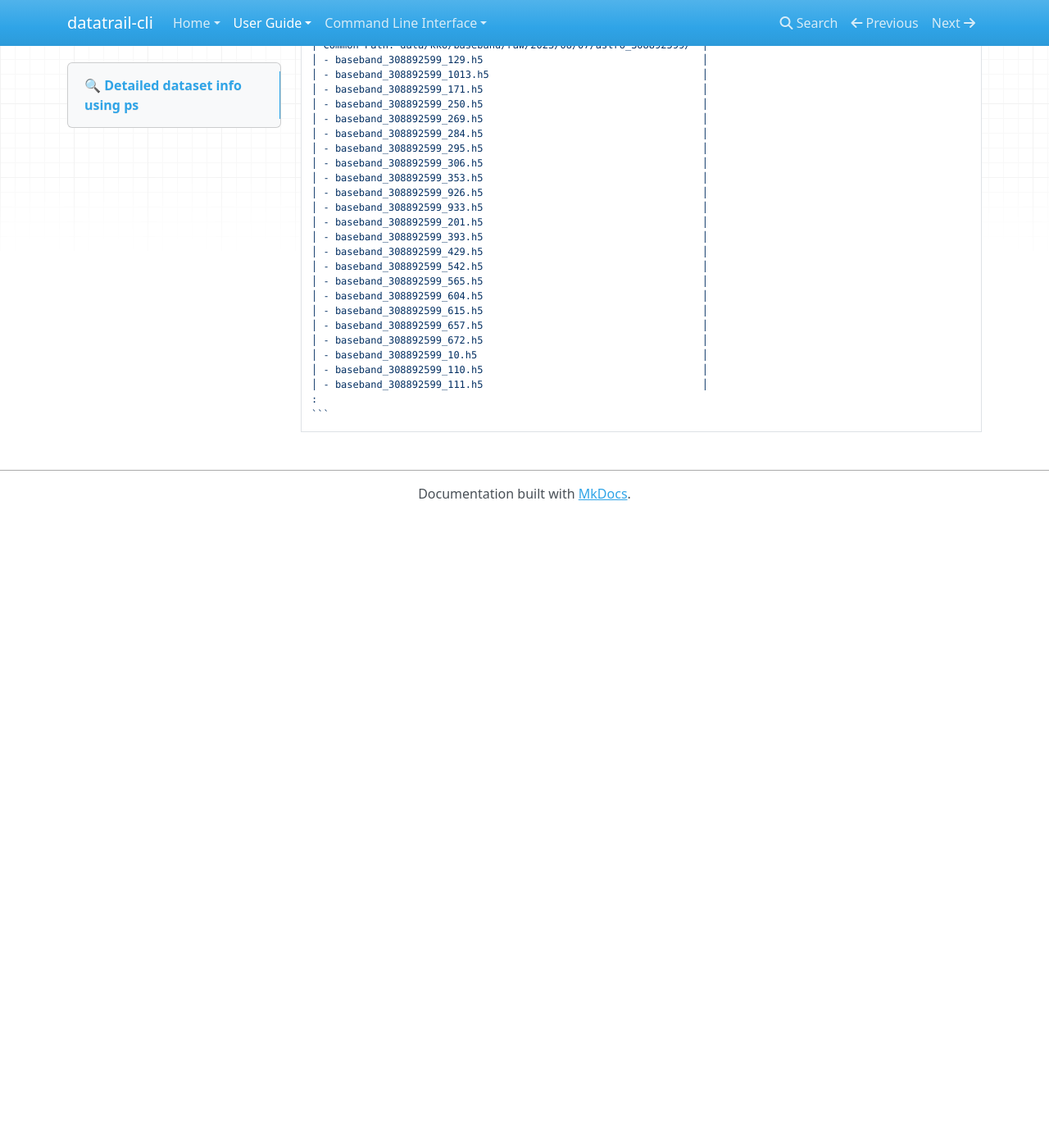
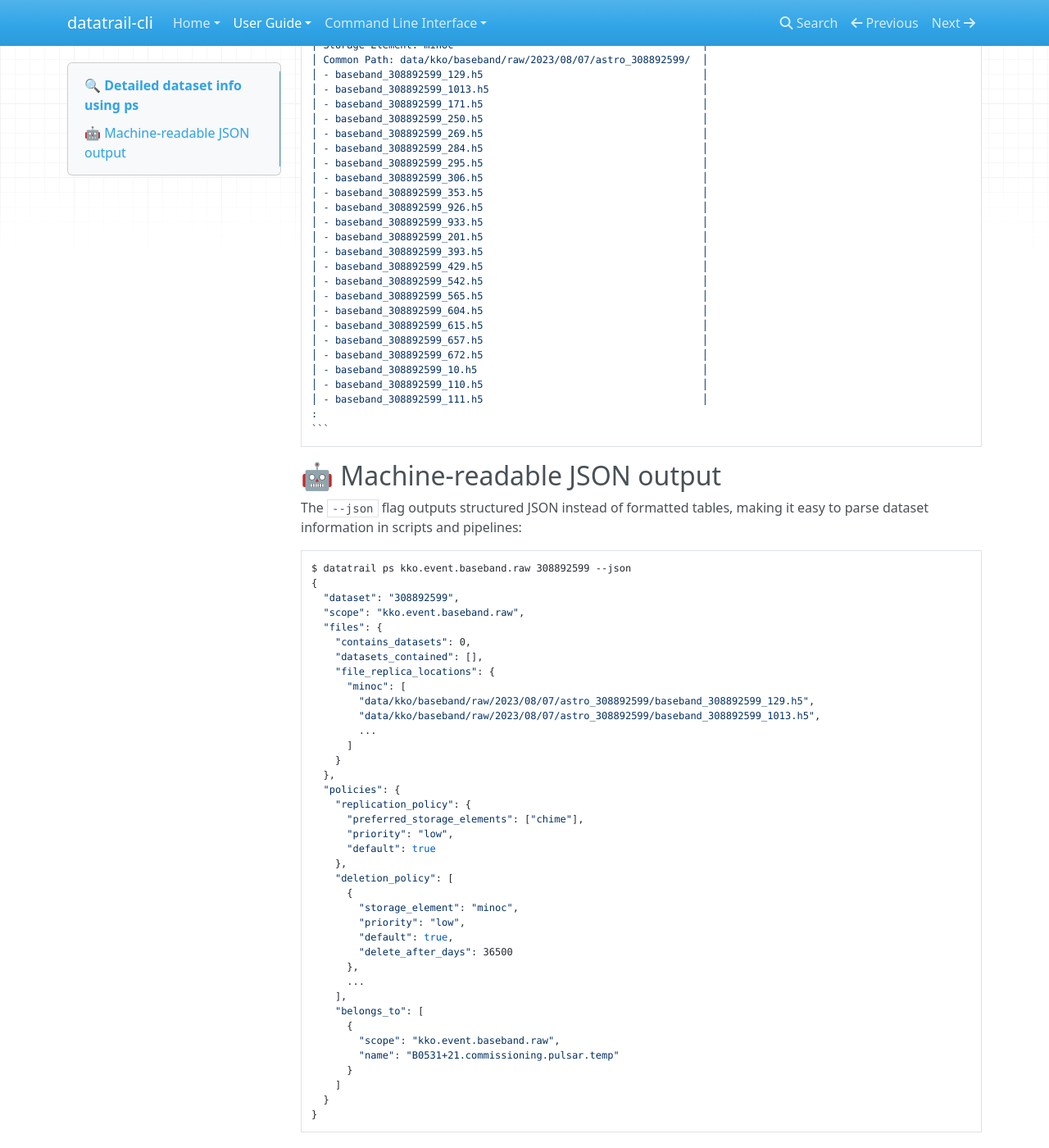
Before and after one commit to CHIMEFRB/datatrail-cli, an MkDocs documentation site: the page built from docs/ps.md, in a window 1280 px wide and 1400 px high, scrolled down 1078 px. Shown: the whole window at 82% size. Built offline with MkDocs 1.6.1, drawn with Linux system fonts in a browser that asks for light colours; nearby versions of some CDN libraries; before the commit the page ends 1708 px from its top, so only the background shows below that; some of the changed text lies outside the part shown.

Commit message:
feat(ls & ps): add --json flag for machine readable output
fixes #159

````diff
--- a/docs/ps.md
+++ b/docs/ps.md
@@ -11,6 +11,7 @@ Options:
   -s, --show-files  Show file names.
   -v, --verbose     Verbosity: v=INFO, vv=DEBUG.
   -q, --quiet       Set log level to ERROR.
+  --json            Output as JSON.
   --help            Show this message and exit.
 ```
 
@@ -80,3 +81,72 @@ if the `--show-files` or `-s` flag is passed.
     │ - baseband_308892599_111.h5                                     │
     :
     ```
+
+## 🤖 Machine-readable JSON output
+
+The `--json` flag outputs structured JSON instead of formatted tables, making it easy to parse dataset information in scripts and pipelines:
+
+```bash
+$ datatrail ps kko.event.baseband.raw 308892599 --json
+{
+  "dataset": "308892599",
+  "scope": "kko.event.baseband.raw",
+  "files": {
+    "contains_datasets": 0,
+    "datasets_contained": [],
+    "file_replica_locations": {
+      "minoc": [
+        "data/kko/baseband/raw/2023/08/07/astro_308892599/baseband_308892599_129.h5",
+        "data/kko/baseband/raw/2023/08/07/astro_308892599/baseband_308892599_1013.h5",
+        ...
+      ]
+    }
+  },
+  "policies": {
+    "replication_policy": {
+      "preferred_storage_elements": ["chime"],
+      "priority": "low",
+      "default": true
+    },
+    "deletion_policy": [
+      {
+        "storage_element": "minoc",
+        "priority": "low",
+        "default": true,
+        "delete_after_days": 36500
+      },
+      ...
+    ],
+    "belongs_to": [
+      {
+        "scope": "kko.event.baseband.raw",
+        "name": "B0531+21.commissioning.pulsar.temp"
+      }
+    ]
+  }
+}
+```
+
+### Usage in scripts
+
+```python
+import json
+import subprocess
+
+# Get dataset information
+result = subprocess.run(
+    ["datatrail", "ps", "kko.event.baseband.raw", "308892599", "--json"],
+    capture_output=True,
+    text=True,
+)
+data = json.loads(result.stdout)
+
+# Access file locations
+file_locations = data["files"]["file_replica_locations"]
+minoc_files = file_locations.get("minoc", [])
+
+# Access policies
+replication_policy = data["policies"]["replication_policy"]
+deletion_policy = data["policies"]["deletion_policy"]
+belongs_to = data["policies"]["belongs_to"]
+```
````
Also changed, not shown: docs/list.md (+60 -0 lines), 3 other files.
